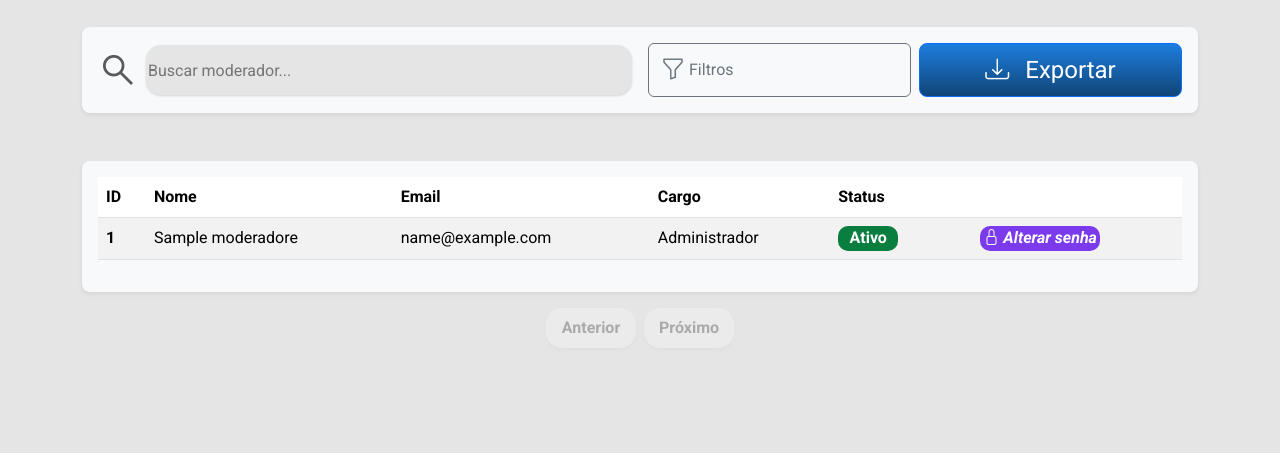
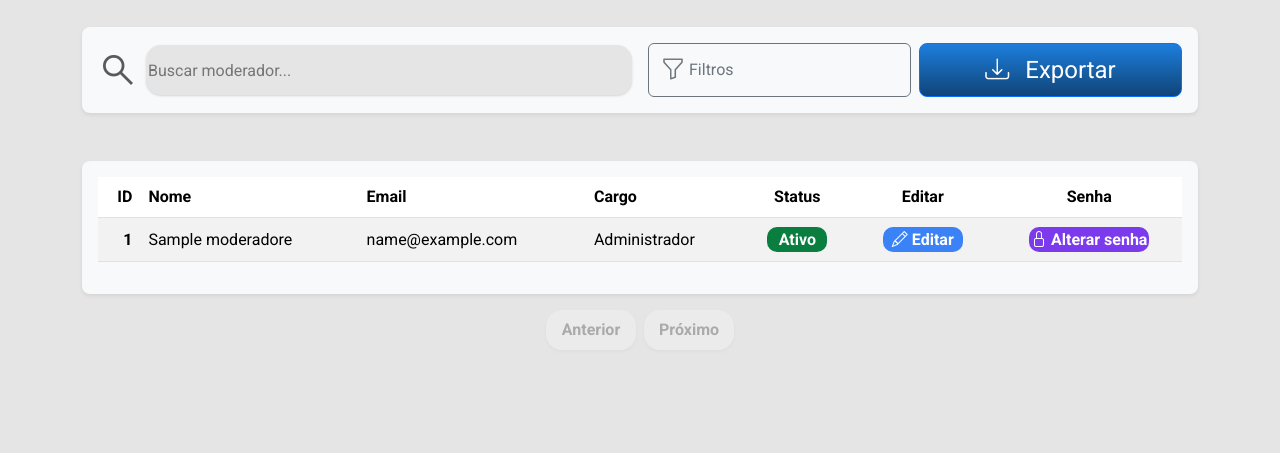
Before and after one commit to livot7/BASE-TCC-main, a Flask app: page /painel/admin/ver_moderadores/1 in a window 1280 px wide. Shown: the part 347-800 px from the top of the page. Run offline with Flask 3, Linux system fonts and the light colour scheme; the visitor is signed in with stand-in values (Sample User, id 1); tables that the repository leaves empty hold one stand-in row (values such as "Sample post"); some libraries are stand-ins or nearby versions.

Commit message:
Search da tabela

```diff
--- a/static/styles.css
+++ b/static/styles.css
@@ -386,13 +386,17 @@ footer {
     height: 25px;
     background-color: #097E3E;
     border-radius: 10px;
+    justify-self: center;
 }
+
 
 .status-tabela-inativo {
     width: 60px;
     height: 25px;
     background-color: #ff0000;
     border-radius: 10px;
+    justify-self: center;
+
 }
 
 .editar-tabela {
@@ -400,6 +404,7 @@ footer {
     height: 25px;
     background-color: #3B82F6;
     border-radius: 10px;
+
 }
 
 .editar-cliente {
@@ -414,6 +419,8 @@ footer {
     height: 25px;
     background-color: #7C3AED;
     border-radius: 10px;
+    justify-self: center;
+
 }
 
 .botao-modal {
--- a/vistas/templates/ver_moderadores.html
+++ b/vistas/templates/ver_moderadores.html
@@ -38,59 +38,48 @@
             <table class="table table-striped">
               <thead>
                 <tr>
-                                    <th scope="col">ID</th>
+                  <th scope="col" class="text-end">ID</th>
                   <th scope="col">Nome</th>
                   <th scope="col">Email</th>
                   <th scope="col">Cargo</th>
-                                    <th scope="col">Status</th>
-                                    <th scope="col"></th>
-                                    <th scope="col"></th>
+                  <th scope="col" class="text-center">Status</th>
+                  <th scope="col" class="text-center">Editar</th>
+                  <th scope="col" class="text-center">Senha</th>
                 </tr>
               </thead>
               <tbody id="tabela-busca">
                 {% for moderador in moderadores.items %}
-                                    <tr>
-                                        <th scope="row">{{ moderador.id }}</th>
-                                        <td>{{ moderador.nome }}</td>
+                  <tr data-id="{{ moderador.id }}" class="align-middle">
+                    <th scope="row" class="text-end">{{ moderador.id }}</th>
+                    <td class="moderador-nome">{{ moderador.nome }}</td>
                     <td>{{ moderador.email }}</td>
-                                        <td>
+                    <td class="moderador-cargo">
                       {% if moderador.admin %}
                         Administrador
                       {% else %}
                         Moderador
                       {% endif %}
                     </td>
-                                        <td>
+                    <td class="moderador-status text-center">
                       {% if moderador.ativo %}
-                                                <div class="fw-bold status-tabela-ativo d-flex justify-content-center text-white">Ativo</div>
+                        <div class="fw-bold status-tabela-ativo d-flex justify-content-center align-items-center text-white">Ativo</div>
                       {% else %}
-                                                <div class="fw-bold status-tabela-inativo d-flex justify-content-center text-white">Inativo</div>
+                        <div class="fw-bold status-tabela-inativo d-flex justify-content-center align-items-center text-white">Inativo</div>
                       {% endif %}
                     </td>
-                                        <td>
-                                            <div class="modal fade" id="modalEditar" tabindex="-1">
-                                                <div class="modal-dialog modal-dialog-centered">
-                                                    <div class="modal-content">
-                                                        <form id="formEditarModerador">
-                                                            <input type="hidden" id="modalId">
-                                                            <input type="text" id="modalNome" class="form-control mb-2">
-                                                            <label>
-                                                                <input type="checkbox" id="modalAdmin">
-                                                                Admin
-                                                            </label>
-                                                            <label>
-                                                                <input type="checkbox" id="modalAtivo">
-                                                                Ativo
-                                                            </label>
-                                                            <button type="submit" class="btn btn-primary mt-2">Salvar</button>
-                                                        </form>
-                                                    </div>
-                                                </div>
-                                            </div>
+                    <td class="text-center">
+                      <button type="button"
+                              class="botao-modal"
+                              data-bs-toggle="modal"
+                              data-bs-target="#modalEditar{{ moderador.id }}">
+                        <span class="fw-bold editar-tabela d-flex justify-content-center align-items-center text-white hover-scale">
+                          <i class="bi bi-pencil me-1"></i> Editar
+                        </span>
+                      </button>
                     </td>
-                                        <td>
-                                            <div class="fw-bold alterar-senha-tabela d-flex justify-content-center text-white hover-scale">
-                                                <i class="bi bi-lock"> Alterar senha</i>
+                    <td class="text-center">
+                      <div class="fw-bold alterar-senha-tabela d-flex justify-content-center align-items-center text-white hover-scale">
+                        <i class="bi bi-lock me-1"></i> Alterar senha
                       </div>
                     </td>
                   </tr>
@@ -117,18 +106,79 @@
           </li>
         </ul>
       </nav>
+      {% for moderador in moderadores.items %}
+        <div class="modal fade"
+             id="modalEditar{{ moderador.id }}"
+             tabindex="-1"
+             aria-labelledby="modalLabel{{ moderador.id }}"
+             aria-hidden="true">
+          <div class="modal-dialog modal-dialog-centered">
+            <div class="modal-content shadow-lg border-0 rounded-4">
+              <div class="modal-header border-0 pb-0">
+                <h1 class="modal-title fs-4 fw-semibold"
+                    id="modalLabel{{ moderador.id }}">Alterar informações</h1>
+                <button type="button"
+                        class="btn-close"
+                        data-bs-dismiss="modal"
+                        aria-label="Close"></button>
               </div>
-    </body>
-</html>
+              <div class="modal-body px-4">
+                <form class="form-update"
+                      data-id="{{ moderador.id }}"
+                      data-route="/painel/admin/editar_moderador/{{ moderador.id }}">
+                  <div class="mb-4">
+                    <label class="form-label fw-semibold">Nome</label>
+                    <input type="text"
+                           class="form-control form-control-lg rounded-3"
+                           name="nome"
+                           value="{{ moderador.nome }}"
+                           required>
+                  </div>
+                  <hr class="my-4">
+                  <h6 class="fw-semibold text-secondary mb-3">Permissões</h6>
+                  <div class="form-check form-switch fs-5 mb-3">
+                    <input class="form-check-input"
+                           type="checkbox"
+                           name="admin"
+                           value="1"
+                           {% if moderador.admin %}checked{% endif %}>
+                    <label class="form-check-label">Administrador</label>
+                  </div>
+                  <hr class="my-4">
+                  <h6 class="fw-semibold text-secondary mb-3">Status da conta</h6>
+                  <div class="form-check form-switch fs-5">
+                    <input class="form-check-input"
+                           type="checkbox"
+                           name="ativo"
+                           value="1"
+                           {% if moderador.ativo %}checked{% endif %}>
+                    <label class="form-check-label">Conta ativa</label>
+                  </div>
+                  <div class="modal-footer border-0 mt-4">
+                    <button type="button"
+                            class="btn btn-outline-danger px-4"
+                            data-bs-dismiss="modal">Sair</button>
+                    <button type="submit" class="btn btn-primary px-4">Confirmar alterações</button>
+                  </div>
+                </form>
+              </div>
+            </div>
+          </div>
+        </div>
+      {% endfor %}
+    </div>
     <script>
       document.addEventListener("DOMContentLoaded", () => {
-  // Pega todos os formulários de edição
+
+          // 1. ARMAZENA O CONTEÚDO ORIGINAL DO CORPO DA TABELA
+          const originalTbodyContent = document.getElementById("tabela-busca").innerHTML;
+
+          // --- LÓGICA DE EDIÇÃO (SUBMIT DO MODAL) ---
           document.querySelectorAll(".form-update").forEach(form => {
               form.addEventListener("submit", async e => {
-      e.preventDefault(); // impede a página de recarregar
+                  e.preventDefault();
 
-      // Envia os dados do formulário para o servidor
-      const resposta = await fetch(`/painel/admin/editar_moderador/${form.dataset.id}`, {
+                  const resposta = await fetch(form.dataset.route, {
                       method: "POST",
                       body: new FormData(form)
                   });
@@ -136,108 +186,73 @@ document.addEventListener("DOMContentLoaded", () => {
                   const resultado = await resposta.json();
                   console.log("Resposta do servidor:", resultado);
 
-      // Fecha o modal
                   bootstrap.Modal.getInstance(form.closest(".modal"))?.hide();
 
-      // Atualiza a linha da tabela
-      const linha = form.closest("tr");
-      if (!linha) return;
+                  // Atualizar a linha da tabela usando o ID
+                  const linha = document.querySelector(`#tabela-busca tr[data-id="${resultado.id}"]`);
 
-      linha.children[1].textContent = resultado.nome; // coluna Nome
-      linha.children[3].textContent = resultado.admin ? "Administrador" : "Moderador"; // coluna Permissão
+                  if (linha) {
+                      // Colunas: ID[0], Nome[1], Email[2], Cargo[3], Status[4]
 
-      const status = linha.children[4].querySelector("div");
-      if (status) {
-        status.textContent = resultado.ativo ? "Ativo" : "Inativo";
-        status.className = `fw-bold ${resultado.ativo ? "status-tabela-ativo" : "status-tabela-inativo"} d-flex justify-content-center text-white`;
+                      linha.children[1].textContent = resultado.nome;
+                      linha.children[3].textContent = resultado.admin ? "Administrador" : "Moderador";
+
+                      const statusDiv = linha.children[4].querySelector("div");
+                      if (statusDiv) {
+                          statusDiv.textContent = resultado.ativo ? "Ativo" : "Inativo";
+                          // Garante que a classe permaneça a mesma para manter o estilo e centralização
+                          statusDiv.className = `fw-bold ${resultado.ativo ? "status-tabela-ativo" : "status-tabela-inativo"} d-flex justify-content-center align-items-center text-white`;
+                      }
                   }
               });
           });
-});
 
-
-
-
-
-
-document.addEventListener("DOMContentLoaded", () => {
-  const input = document.getElementById("busca-moderador");
+          // --- 2. LÓGICA DE BUSCA (FILTRO) COM LIMITE DE 10 ---
+          const inputBusca = document.getElementById("busca-moderador");
           const tbody = document.getElementById("tabela-busca");
-  const modal = new bootstrap.Modal(document.getElementById("modalEditar"));
-  const formModal = document.getElementById("formEditarModerador");
-
           let timeout;
 
-  // Função para preencher modal com dados da linha
-  function preencherModal(tr) {
-    document.getElementById("modalId").value = tr.dataset.id;
-    document.getElementById("modalNome").value = tr.children[1].textContent;
-    document.getElementById("modalAdmin").checked = tr.children[3].textContent === "Administrador";
-    document.getElementById("modalAtivo").checked = tr.children[4].textContent === "Ativo";
-  }
-
-  // Clique no botão "Editar" dentro da tabela
-  tbody.addEventListener("click", e => {
-    const btn = e.target.closest(".botao-modal");
-    if (!btn) return;
-    const tr = btn.closest("tr");
-    preencherModal(tr);
-  });
-
-  // Envio do formulário do modal
-  formModal.addEventListener("submit", async e => {
-    e.preventDefault();
-    const formData = new FormData(formModal);
-    const id = formModal.modalId.value;
-
-    try {
-      const res = await fetch(`/painel/admin/editar_moderador/${id}`, {
-        method: "POST",
-        body: formData
-      });
-      const r = await res.json();
-
-      // Atualiza a linha correspondente na tabela
-      const tr = tbody.querySelector(`tr[data-id="${r.id}"]`);
-      if (tr) {
-        tr.children[1].textContent = r.nome;
-        tr.children[3].textContent = r.admin ? "Administrador" : "Moderador";
-        tr.children[4].textContent = r.ativo ? "Ativo" : "Inativo";
-        tr.children[4].className = `fw-bold ${r.ativo ? 'status-tabela-ativo' : 'status-tabela-inativo'} d-flex justify-content-center text-white`;
-      }
-
-      modal.hide();
-    } catch (err) {
-      console.error("Erro ao atualizar moderador:", err);
-    }
-  });
-
-  // Busca com debounce
-  input.addEventListener("input", () => {
+          inputBusca.addEventListener("input", () => {
               clearTimeout(timeout);
               timeout = setTimeout(async () => {
-      const termo = input.value.trim();
+                  const termo = inputBusca.value.trim();
+
+                  // Se o termo está vazio, restaura o conteúdo original e retorna.
                   if (!termo) {
-        tbody.innerHTML = "";
+                      tbody.innerHTML = originalTbodyContent;
                       return;
                   }
 
                   try {
-        const lista = await (await fetch(`/painel/admin/buscar_moderadores?nome=${encodeURIComponent(termo)}`)).json();
+                      // Requisição com o limite de 10
+                      const lista = await (await fetch(`/painel/admin/buscar_moderadores?nome=${encodeURIComponent(termo)}&limite=10`)).json();
 
+                      // Geração do HTML para os resultados da busca (CONSISTÊNCIA VISUAL GARANTIDA)
                       tbody.innerHTML = lista.map(m => `
-          <tr data-id="${m.id}">
-            <th>${m.id}</th>
+                          <tr data-id="${m.id}" class="align-middle">
+                              <th scope="row" class="text-end">${m.id}</th>
                               <td>${m.nome}</td>
                               <td>${m.email}</td>
                               <td>${m.admin ? "Administrador" : "Moderador"}</td>
-            <td class="${m.ativo ? 'status-tabela-ativo' : 'status-tabela-inativo'} d-flex justify-content-center fw-bold text-white">
+
+                              <td class="text-center">
+                                  <div class="fw-bold ${m.ativo ? 'status-tabela-ativo' : 'status-tabela-inativo'} d-flex justify-content-center align-items-center text-white">
                                       ${m.ativo ? "Ativo" : "Inativo"}
+                                  </div>
                               </td>
-            <td>
-              <button type="button" class="botao-modal btn btn-sm btn-primary" data-bs-toggle="modal" data-bs-target="#modalEditar">
-                Editar
+
+                              <td class="text-center">
+                                  <button type="button" class="botao-modal" data-bs-toggle="modal" data-bs-target="#modalEditar${m.id}">
+                                      <span class="fw-bold editar-tabela d-flex justify-content-center align-items-center text-white hover-scale">
+                                          <i class="bi bi-pencil me-1"></i> Editar
+                                      </span>
                                   </button>
+                              </td>
+
+                              <td class="text-center">
+                                  <div class="fw-bold alterar-senha-tabela d-flex justify-content-center align-items-center text-white hover-scale">
+                                      <i class="bi bi-lock me-1"></i> Alterar senha
+                                  </div>
                               </td>
                           </tr>
                       `).join("");
@@ -249,3 +264,5 @@ document.addEventListener("DOMContentLoaded", () => {
           });
       });
     </script>
+  </body>
+</html>
```
Also changed, not shown: controladores/controlador_admin.py (+5 -3 lines). Lines whose indentation alone changed are shown as unchanged.
